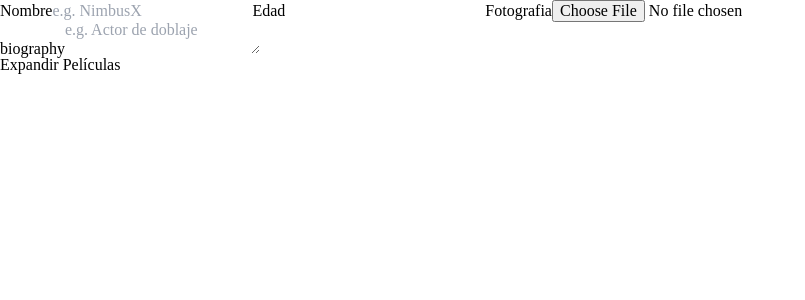
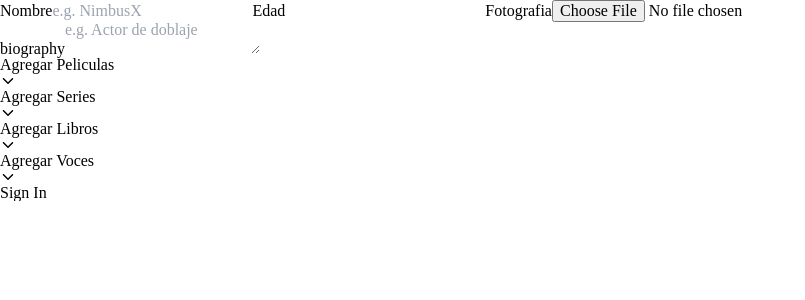
Before and after one commit to Fabio-Alfredo/Filmora-proyect, a React (Vite) app in the folder ActoPedia-frontend/ActoPedia/: page /IformationActor in a window 1280 px wide. Shown: the top 300 px of the page, without its empty margins (0-805 px from the left). Built offline with nearby package versions, Linux system fonts and the light colour scheme.

Commit message:
add: form information actor

```diff
--- a/ActoPedia-frontend/ActoPedia/src/components/FormActorsComponents/ActorData.jsx
+++ b/ActoPedia-frontend/ActoPedia/src/components/FormActorsComponents/ActorData.jsx
@@ -1,9 +1,11 @@
 import React, { useState } from 'react';
 import InputField from '../AuthComponents/InputField';
+import { useForm } from '../../hooks/useForm';
 
-const ActorData = () => {
+const ActorData = ({data}) => {
 
     const [image, setImage] = useState(null);
+    const { name, age, biography, InputChange } =  useForm({ name: '', age: '', biography: '' });
 
     const handleFileChange = (event) => {
         const file = event.target.files[0];
@@ -14,21 +16,23 @@ const ActorData = () => {
             };
             reader.readAsDataURL(file);
         }
+        const formValues = { name, age, biography, image };
+        data(formValues);
     };
 
     return (
         <>
-            <form className="flex flex-col gap-5 w-4/5 3xl:w-3/4 items-center"   >
-                <InputField nameField="Nombre" inputName={"name"} type="text" placeH="e.g. NimbusX" />
-                <InputField nameField="Edad" inputName={"age"} type="text" />
-                <InputField nameField='Fotografia' inputName={"image"} type='file' inputValue={image} inputOnchage={handleFileChange} />
+            <div className="flex flex-col gap-5 w-4/5 3xl:w-3/4 items-center"   >
+                <InputField nameField="Nombre" inputName={"name"} type="text" inputValue={name} inputOnchage={InputChange} placeH="e.g. NimbusX" />
+                <InputField nameField="Edad" inputName={"age"} type="text" inputValue={age} inputOnchage={InputChange} />
+                <InputField nameField='Fotografia' inputName={"image"} type='file' inputOnchage={handleFileChange} />
                 <div className='w-full'>
                     <span className={`font-Nunito font-medium text-lg self-start 'text-white'}`}>biography</span>
                     <textarea className="p-3 min-w-full bg-slate-200/55 text-white font-Nunito ring-2 ring-white rounded-lg transition ease-in-out duration-200 focus:bg-slate-950/70 focus:outline-slate-950 focus:shadow-2xl focus:shadow-slate-200 "
-                        name="Biografia"  type="textarea" placeholder="e.g. Actor de doblaje" />
+                        name="Biografia"  type="textarea" value={biography} onChange={InputChange} placeholder="e.g. Actor de doblaje" />
                 </div>
                 {/* <input className="bg-black min-w-[50%] p-4 text-white font-Roboto self-end rounded-xl mt-6 hover:bg-slate-100/70 hover:text-black transition ease-in-out duration-200 hover:ring-2 hover:ring-black" type="submit" value="Enviar" /> */}
-            </form>
+            </div>
         </>
     );
 };
--- a/ActoPedia-frontend/ActoPedia/src/components/FormActorsComponents/MediaForm.jsx
+++ b/ActoPedia-frontend/ActoPedia/src/components/FormActorsComponents/MediaForm.jsx
@@ -1,52 +1,56 @@
 import React, { useState } from 'react';
 import InputField from '../AuthComponents/InputField';
+import { useForm } from '../../hooks/useForm';
+import { IoIosArrowDown } from "react-icons/io";
 
-const MediaForm = ({input}) => {
+
+const MediaForm = ({ input, tittle, data }) => {
+
     const [movies, setMovies] = useState([]);
-
-    const [newMovie, setNewMovie] = useState({ title: '', personage: '', year: '' });
+    const { title, personage, year, InputChange, resetForm } = useForm({ title: '', personage: '', year: '' });
     const [expanded, setExpanded] = useState(false);
 
-    const handleInputChange = (e) => {
-        const { name, value } = e.target;
-        setNewMovie({ ...newMovie, [name]: value });
+    const addMovie = () => {
+        if (title && personage && year) {
+            const formValues = { title, personage, year };
+            const newItem = [...movies, formValues]
+            setMovies(newItem);
+            resetForm();
+            data(newItem);
+        }
+
     };
+
     const toggleExpand = () => {
         setExpanded(!expanded);
     };
 
-    const addMovie = () => {
-        if (newMovie.title && newMovie.personage && newMovie.year) {
-            setMovies([...movies, newMovie]);
-            setNewMovie({ title: '', personage: '', year: '' });
-        }
-    };
-
     return (
-        <form >
-            <button type="button" onClick={toggleExpand}>
-                {expanded ? 'Compactar' : 'Expandir'} Películas
+        <div className="flex flex-col gap-5 w-4/5 3xl:w-3/4 items-center">
+            <button className='flex cursor-pointer hover:-translate-x-1 duration-500' type="button" onClick={toggleExpand}>
+                {expanded ? 'Ocultar' : 'Agregar'} {tittle}
+                <IoIosArrowDown />
             </button>
             {expanded && movies.map((movie, index) => (
                 <div key={index}>
-                    <h3>Película {index + 1}</h3>
-                    <p>Título: {movie.title}</p>
-                    <p>Personaje: {movie.personage}</p>
-                    <p>Año: {movie.year}</p>
+                    <h3 className='font-bold'>Película {index + 1}</h3>
+                    <p className='font-bold'>Título: {movie.title}</p>
+                    <p className='font-bold'>Personaje: {movie.personage}</p>
+                    <p className='font-bold'>{input} {movie.year}</p>
                 </div>
             ))}
             {
-                expanded?(
-                    <div>
-                        <InputField inputName='title' type='text' inputValue={newMovie.title} inputOnchage={handleInputChange}  />
-                        <InputField inputName='personage' type='text' inputValue={newMovie.personage} inputOnchage={handleInputChange} />
-                        <InputField inputName='year' type='number' inputValue={newMovie.year} inputOnchage={handleInputChange} />
+                expanded ? (
+                    <div className='gap-5'>
+                        <InputField inputName='title' type='text' inputValue={title} inputOnchage={InputChange} />
+                        <InputField inputName='personage' type='text' inputValue={personage} inputOnchage={InputChange} />
+                        <InputField inputName='year' type='number' inputValue={year} inputOnchage={InputChange} />
                         <button type="button" onClick={addMovie}>Agregar Película</button>
                     </div>
-                ): null
+                ) : null
             }
 
-        </form>
+        </div>
     );
 };
 
--- a/ActoPedia-frontend/ActoPedia/src/pages/FormActor.jsx
+++ b/ActoPedia-frontend/ActoPedia/src/pages/FormActor.jsx
@@ -4,13 +4,37 @@ import MediaForm from '../components/FormActorsComponents/MediaForm';
 
 
 const FormActor = () => {
+
+    const [movies, setMovies] = useState([]);
+    const [series, setSeries] = useState([]);
+    const [books, setBooks] = useState([]);
+    const [voices, setVoices] = useState([]);
+    const [actor, setActor] = useState({});
+
+    const handleFileChange = (e) => {
+        e.preventDefault();
+        const data = {
+            actor: actor,
+            movies: movies,
+            series: series,
+            books: books,
+            voices: voices
+        }
+
+        console.log(data);
+    }
+
     return (
         <div className='flex items-center justify-center w-full bg-color-primary px-6  h-screen'>
             <div className='w-full flex p-4 sm:p-8 shadow-2xl overflow-y-auto rounded-3xl items-center justify-center bg-white max-h-[80%] lg:w-2/3  xl:w-1/2' > {/* query */}
-                <div className="min-w-[25%] max-w-[70%] h-fit py-14 flex flex-col  items-center justify-center gap-6">
-                    <ActorData />
-                    <MediaForm  />
-                </div>
+                <form onSubmit={handleFileChange} className="min-w-[25%] max-w-[70%] h-fit py-14 flex flex-col  items-center justify-center gap-6">
+                    <ActorData data={setActor}/>
+                    <MediaForm input='year' tittle='Peliculas' data={setMovies} />
+                    <MediaForm input='temporada' tittle='Series' data={setSeries} />
+                    <MediaForm input='libro' tittle='Libros' data={setBooks} />
+                    <MediaForm input='voz' tittle='Voces' data={setVoices} />
+                    <input className="bg-black min-w-[50%] p-4 text-white font-Roboto self-end rounded-xl mt-6 hover:bg-slate-100/70 hover:text-black transition ease-in-out duration-200 hover:ring-2 hover:ring-black" type="submit" value="Sign In" />
+                </form>
             </div>
         </div>
     );
```
